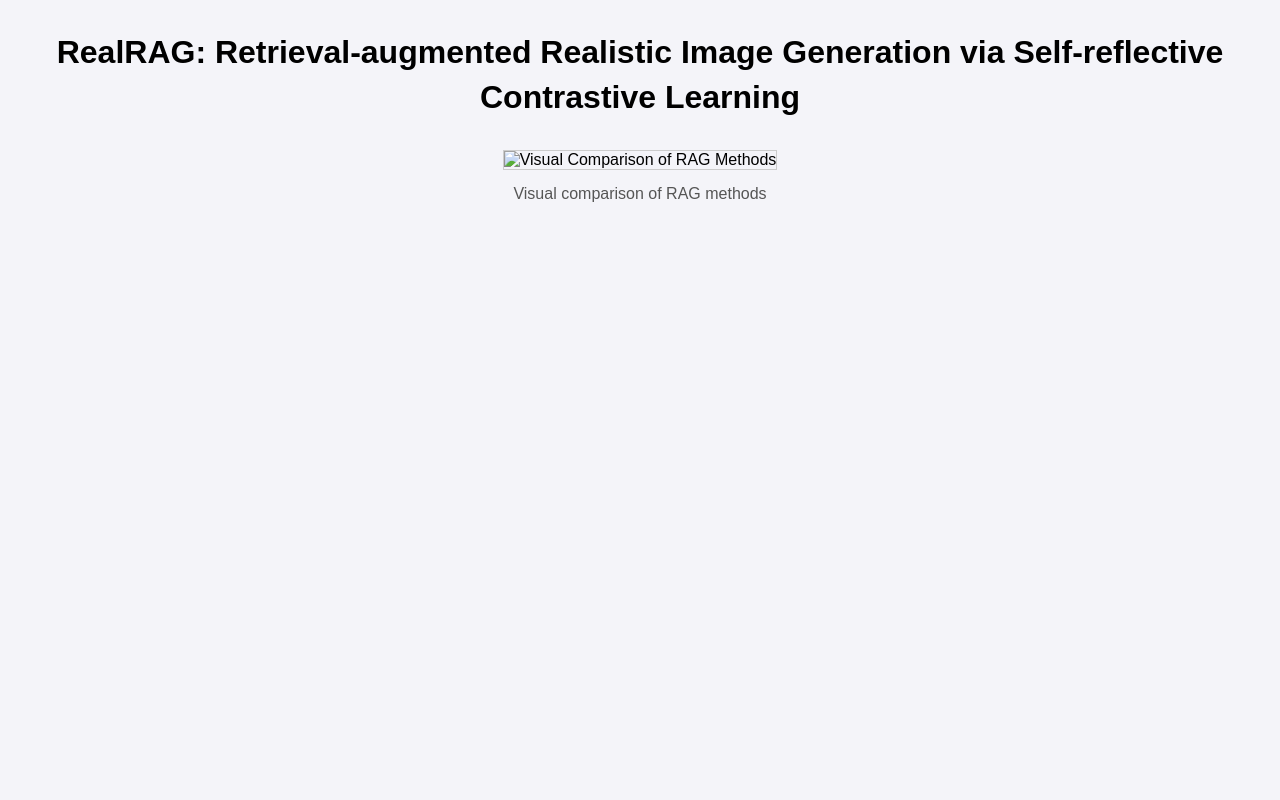
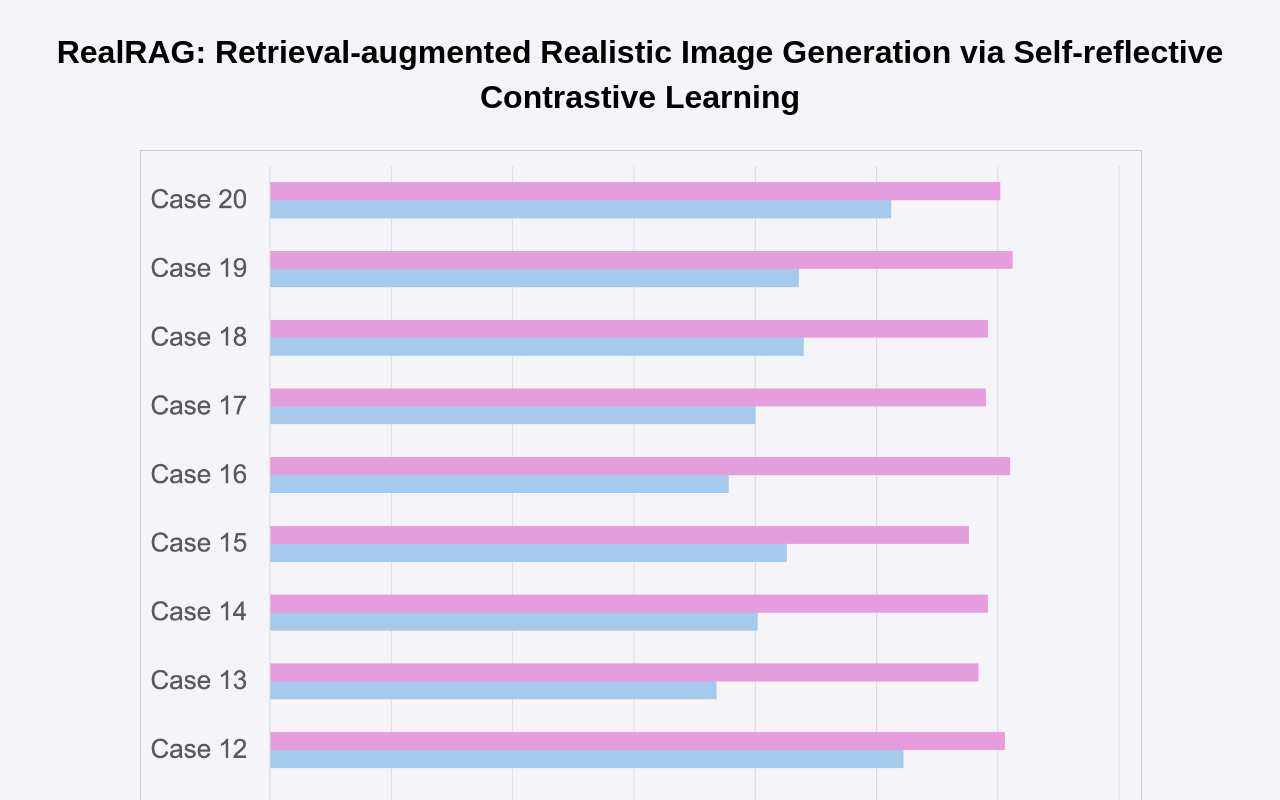
Before and after one commit to RealRAG/UserStudy, a plain HTML site: page index.html in a window 1280 px wide. Shown: the top 800 px of the page. Drawn offline with Linux system fonts and the light colour scheme.

Commit message:
Update index.html

```diff
--- a/index.html
+++ b/index.html
@@ -38,8 +38,8 @@
     <h1>RealRAG: Retrieval-augmented Realistic Image Generation via Self-reflective Contrastive Learning</h1>
 
     <div class="image-container">
-        <img src="compare.png" alt="Visual Comparison of RAG Methods">
-        <div class="caption">Visual comparison of RAG methods</div>
+        <img src="userStudy.png" alt="The userStudy Results">
+        <div class="caption">The Results of human evaluation.</div>
     </div>
 
 </body>
```
